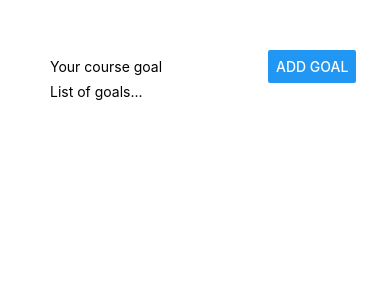
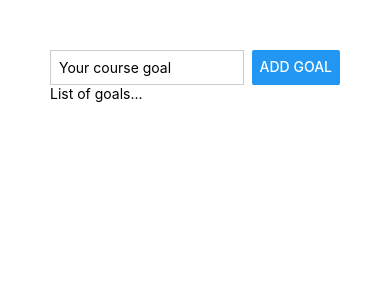
Before and after one commit to obynonwane/react_native_app, a React Native app: screen / in a window 390 px wide. Shown: the top 300 px of the page. Built offline with nearby package versions, Linux system fonts and the light colour scheme.

Commit message:
Using Flexbox to Create Layouts

```diff
--- a/App.js
+++ b/App.js
@@ -5,7 +5,7 @@
   return (
     <View style={styles.appContainer}>
       <View style={styles.inputContainer}>
-        <TextInput placeholder="Your course goal"/>
+        <TextInput style={styles.textInput} placeholder="Your course goal"/>
         <Button title="Add Goal"/>
       </View>
       <View>
@@ -16,9 +16,11 @@
 }
 
 const styles = StyleSheet.create({
+
   appContainer:{
     padding:50,
   },
+
   inputContainer:{
     flexDirection:'row',
     justifyContent: 'space-between'
@@ -27,6 +29,8 @@
   textInput:{
     borderWidth:1,
     borderColor:'#cccccc',
-    width:'80%'
+    width:'80%',
+    marginRight:8,
+    padding:8
   }
 });
```
